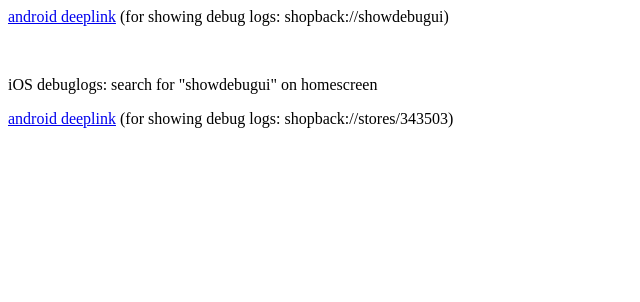
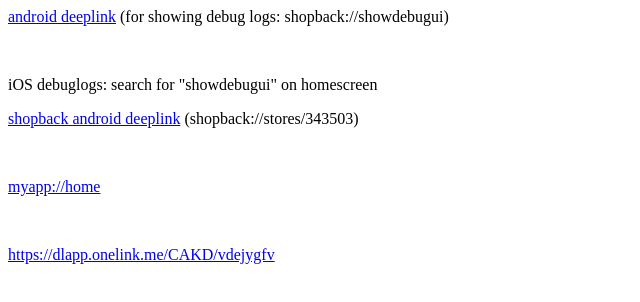
Before and after one commit to dahaiexp1/mypage, a plain HTML site: page sbtest.html in a window 1280 px wide. Shown: the whole page, without its empty margins (0-640 px from the left). Drawn offline with Linux system fonts and the light colour scheme.

Commit message:
Update sbtest.html

```diff
--- a/sbtest.html
+++ b/sbtest.html
@@ -3,7 +3,10 @@
   <p><a href="shopback://showdebugui">android deeplink</a> (for showing debug logs: shopback://showdebugui)</p> <br>
 <p>iOS debuglogs: search for "showdebugui" on homescreen</p>
 
-    <p><a href="shopback://stores/343503">android deeplink</a> (for showing debug logs: shopback://stores/343503)</p> <br>
+    <p><a href="shopback://stores/343503">shopback android deeplink</a> (shopback://stores/343503)</p> <br>
+
+    <p><a href="myapp://home">myapp://home</a></p> <br>
+    <p><a href="https://dlapp.onelink.me/CAKD/vdejygfv">https://dlapp.onelink.me/CAKD/vdejygfv</a></p> <br>
 
 </body>
 </html>
```
